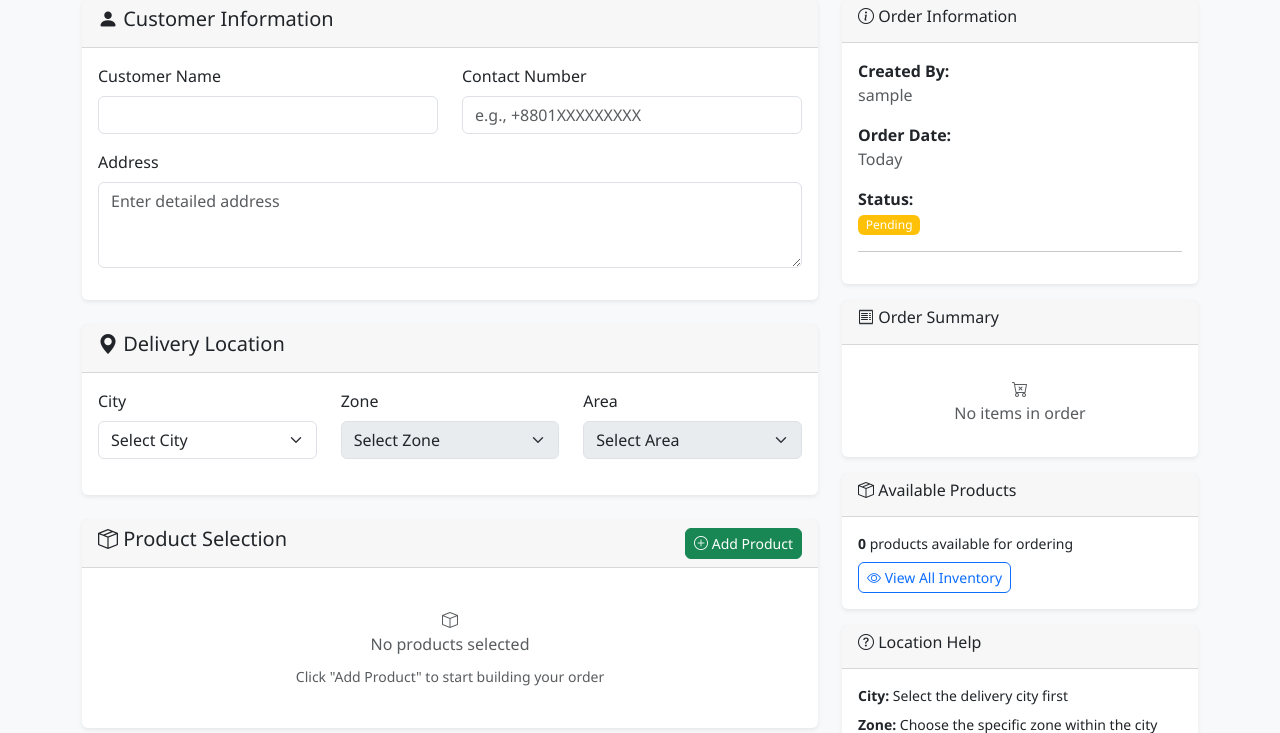
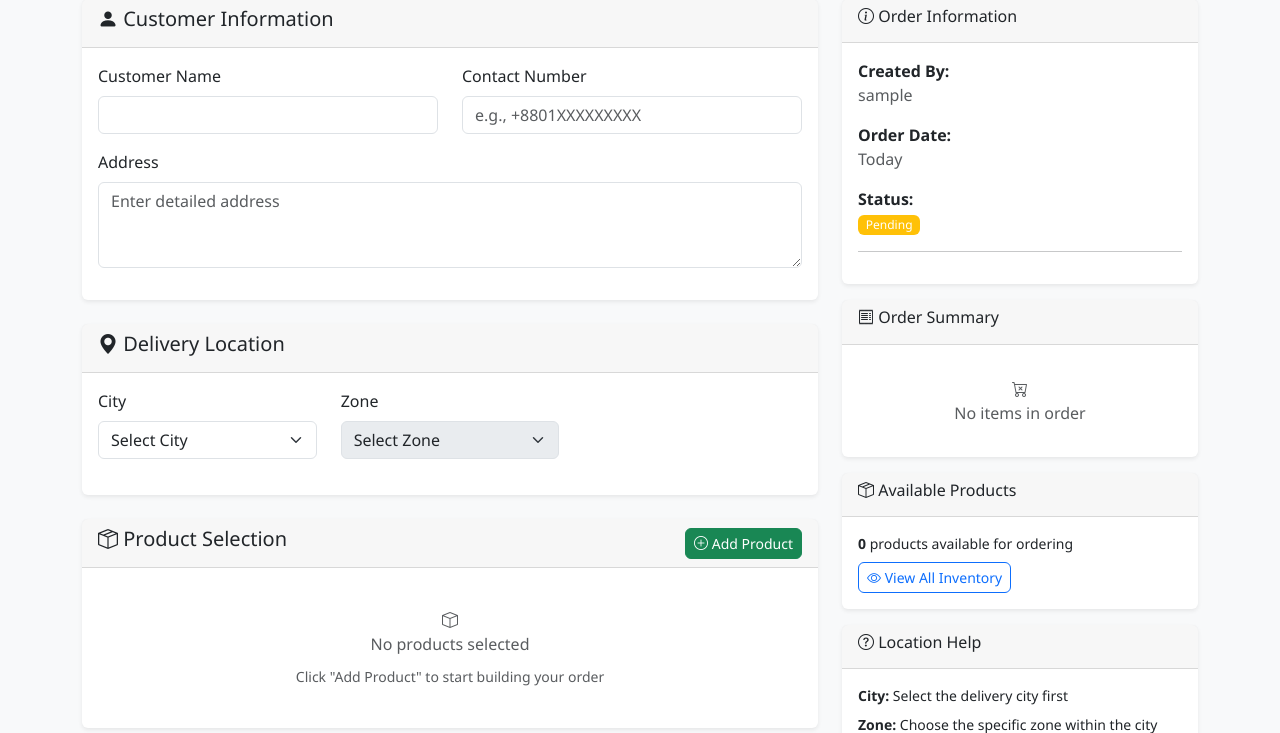
Before and after one commit to sameeul/mcrm, a Flask app: page /create_order in a window 1280 px wide. Shown: the part 177-910 px from the top of the page. Run offline with Flask 3, Linux system fonts and the light colour scheme; the visitor is signed in with stand-in values (Sample User, id 1); data that the repository does not hold is empty; some libraries are stand-ins or nearby versions.

Commit message:
update order processing

```diff
--- a/forms.py
+++ b/forms.py
@@ -241,9 +241,6 @@ class CreateOrderForm(FlaskForm):
     zone_id = SelectField('Zone', coerce=int, validators=[
         DataRequired(message='Please select a zone')
     ])
-    area_id = SelectField('Area', coerce=int, validators=[
-        DataRequired(message='Please select an area')
-    ])
 
     # Products will be handled via JavaScript and submitted as JSON
     products_data = HiddenField('Products Data')
@@ -260,16 +257,13 @@ class CreateOrderForm(FlaskForm):
         super(CreateOrderForm, self).__init__(*args, **kwargs)
 
         # Load all location data from database for validation
-        from models import PathaoCity, PathaoZone, PathaoArea
+        from models import PathaoCity, PathaoZone
 
         self.city_id.choices = [(0, 'Select City')] + [
             (city.city_id, city.city_name) for city in PathaoCity.query.all()
         ]
         self.zone_id.choices = [(0, 'Select Zone')] + [
             (zone.zone_id, zone.zone_name) for zone in PathaoZone.query.all()
-        ]
-        self.area_id.choices = [(0, 'Select Area')] + [
-            (area.area_id, area.area_name) for area in PathaoArea.query.all()
         ]
 
     def validate_products_data(self, products_data):
--- a/models.py
+++ b/models.py
@@ -66,23 +66,9 @@ class PathaoZone(db.Model):
     city_id = db.Column(db.Integer, db.ForeignKey('pathao_city.city_id'), nullable=False)
     last_updated = db.Column(db.DateTime, default=datetime.utcnow)
 
-    # Relationships
-    areas = db.relationship('PathaoArea', backref='zone', lazy=True, cascade='all, delete-orphan')
-
     def __repr__(self):
         return f'<PathaoZone {self.zone_name}>'
 
-class PathaoArea(db.Model):
-    id = db.Column(db.Integer, primary_key=True)
-    area_id = db.Column(db.Integer, unique=True, nullable=False)  # Pathao area_id
-    area_name = db.Column(db.String(100), nullable=False)
-    zone_id = db.Column(db.Integer, db.ForeignKey('pathao_zone.zone_id'), nullable=False)
-    home_delivery_available = db.Column(db.Boolean, default=True)
-    pickup_available = db.Column(db.Boolean, default=True)
-    last_updated = db.Column(db.DateTime, default=datetime.utcnow)
-
-    def __repr__(self):
-        return f'<PathaoArea {self.area_name}>'
 
 class PathaoToken(db.Model):
     id = db.Column(db.Integer, primary_key=True)
@@ -291,8 +277,6 @@ class Order(db.Model):
     city_name = db.Column(db.String(100), nullable=True)
     zone_id = db.Column(db.Integer, nullable=True)  # Pathao zone_id
     zone_name = db.Column(db.String(100), nullable=True)
-    area_id = db.Column(db.Integer, nullable=True)  # Pathao area_id
-    area_name = db.Column(db.String(100), nullable=True)
 
     # Order Financial Details
     delivery_charge = db.Column(db.Numeric(10, 2), nullable=False, default=0.00)
@@ -314,8 +298,6 @@ class Order(db.Model):
     def delivery_location(self):
         """Get formatted delivery location"""
         parts = []
-        if self.area_name:
-            parts.append(self.area_name)
         if self.zone_name:
             parts.append(self.zone_name)
         if self.city_name:
--- a/routes.py
+++ b/routes.py
@@ -205,8 +205,7 @@ def create_order():
             # Get location names from Pathao service
             location_names = PathaoService.get_location_names(
                 city_id=form.city_id.data,
-                zone_id=form.zone_id.data,
-                area_id=form.area_id.data
+                zone_id=form.zone_id.data
             )
 
             # Create order with customer and location information
@@ -217,8 +216,6 @@ def create_order():
                 city_name=location_names.get('city_name'),
                 zone_id=form.zone_id.data,
                 zone_name=location_names.get('zone_name'),
-                area_id=form.area_id.data,
-                area_name=location_names.get('area_name'),
                 delivery_charge=form.delivery_charge.data or 0.00,
                 discount=form.discount.data or 0.00,
                 total_amount=0
@@ -630,23 +627,6 @@ def api_zones(city_id):
     except Exception as e:
         return jsonify({'error': 'Failed to fetch zones'}), 500
 
-@main.route('/api/areas/<int:zone_id>')
-@login_required
-def api_areas(zone_id):
-    """API endpoint to get areas for a specific zone"""
-    try:
-        areas = PathaoService.get_areas(zone_id)
-        return jsonify([
-            {
-                'id': area.area_id,
-                'name': area.area_name,
-                'home_delivery_available': area.home_delivery_available,
-                'pickup_available': area.pickup_available
-            }
-            for area in areas
-        ])
-    except Exception as e:
-        return jsonify({'error': 'Failed to fetch areas'}), 500
 
 @main.route('/api/products')
 @login_required
--- a/templates/create_order.html
+++ b/templates/create_order.html
@@ -103,22 +103,6 @@
                             </div>
                         </div>
 
-                        <div class="col-md-4 mb-3">
-                            {{ form.area_id.label(class="form-label") }}
-                            {{ form.area_id(class="form-select" + (" is-invalid" if form.area_id.errors else ""), id="area_id", disabled=true) }}
-                            {% if form.area_id.errors %}
-                                <div class="invalid-feedback">
-                                    {% for error in form.area_id.errors %}
-                                        {{ error }}
-                                    {% endfor %}
-                                </div>
-                            {% endif %}
-                            <div class="form-text">
-                                <span id="area-loading" class="d-none">
-                                    <i class="bi bi-arrow-clockwise spin"></i> Loading areas...
-                                </span>
-                            </div>
-                        </div>
                     </div>
 
                     <div class="alert alert-info">
@@ -409,7 +393,6 @@ document.addEventListener('DOMContentLoaded', function() {
     const orderForm = document.getElementById('orderForm');
     const citySelect = document.getElementById('city_id');
     const zoneSelect = document.getElementById('zone_id');
-    const areaSelect = document.getElementById('area_id');
     const productsDataField = document.getElementById('products_data');
     const addProductBtn = document.getElementById('addProductBtn');
     const productRows = document.getElementById('productRows');
@@ -436,7 +419,6 @@ document.addEventListener('DOMContentLoaded', function() {
     // Loading indicators
     const cityLoading = document.getElementById('city-loading');
     const zoneLoading = document.getElementById('zone-loading');
-    const areaLoading = document.getElementById('area-loading');
 
     // Data storage
     let availableProducts = [];
@@ -458,14 +440,6 @@ document.addEventListener('DOMContentLoaded', function() {
         }
     });
 
-    zoneSelect.addEventListener('change', function() {
-        const zoneId = this.value;
-        if (zoneId && zoneId !== '0') {
-            loadAreas(zoneId);
-        } else {
-            resetAreas();
-        }
-    });
 
     // Product management
     addProductBtn.addEventListener('click', addProductRow);
@@ -533,34 +507,6 @@ document.addEventListener('DOMContentLoaded', function() {
             });
     }
 
-    // Load areas function
-    function loadAreas(zoneId) {
-        areaLoading.classList.remove('d-none');
-        areaSelect.disabled = true;
-
-        fetch(`/api/areas/${zoneId}`)
-            .then(response => response.json())
-            .then(data => {
-                areaSelect.innerHTML = '<option value="0">Select Area</option>';
-                data.forEach(area => {
-                    const option = document.createElement('option');
-                    option.value = area.id;
-                    option.textContent = area.name;
-                    if (!area.home_delivery_available) {
-                        option.textContent += ' (Pickup Only)';
-                    }
-                    areaSelect.appendChild(option);
-                });
-                areaSelect.disabled = false;
-            })
-            .catch(error => {
-                console.error('Error loading areas:', error);
-                areaSelect.innerHTML = '<option value="0">Error loading areas</option>';
-            })
-            .finally(() => {
-                areaLoading.classList.add('d-none');
-            });
-    }
 
     // Load products function
     function loadProducts() {
@@ -841,13 +787,6 @@ document.addEventListener('DOMContentLoaded', function() {
             zoneSelect.classList.remove('is-invalid');
         }
 
-        if (!areaSelect.value || areaSelect.value === '0') {
-            errors.push('Please select a delivery area.');
-            areaSelect.classList.add('is-invalid');
-            isValid = false;
-        } else {
-            areaSelect.classList.remove('is-invalid');
-        }
 
         // Validate each product row
         const productRowElements = productRows.querySelectorAll('.product-row:not(.d-none)');
```
Also changed, not shown: pathao_service.py (+2 -76 lines), templates/order_details.html (+4 -9 lines).
